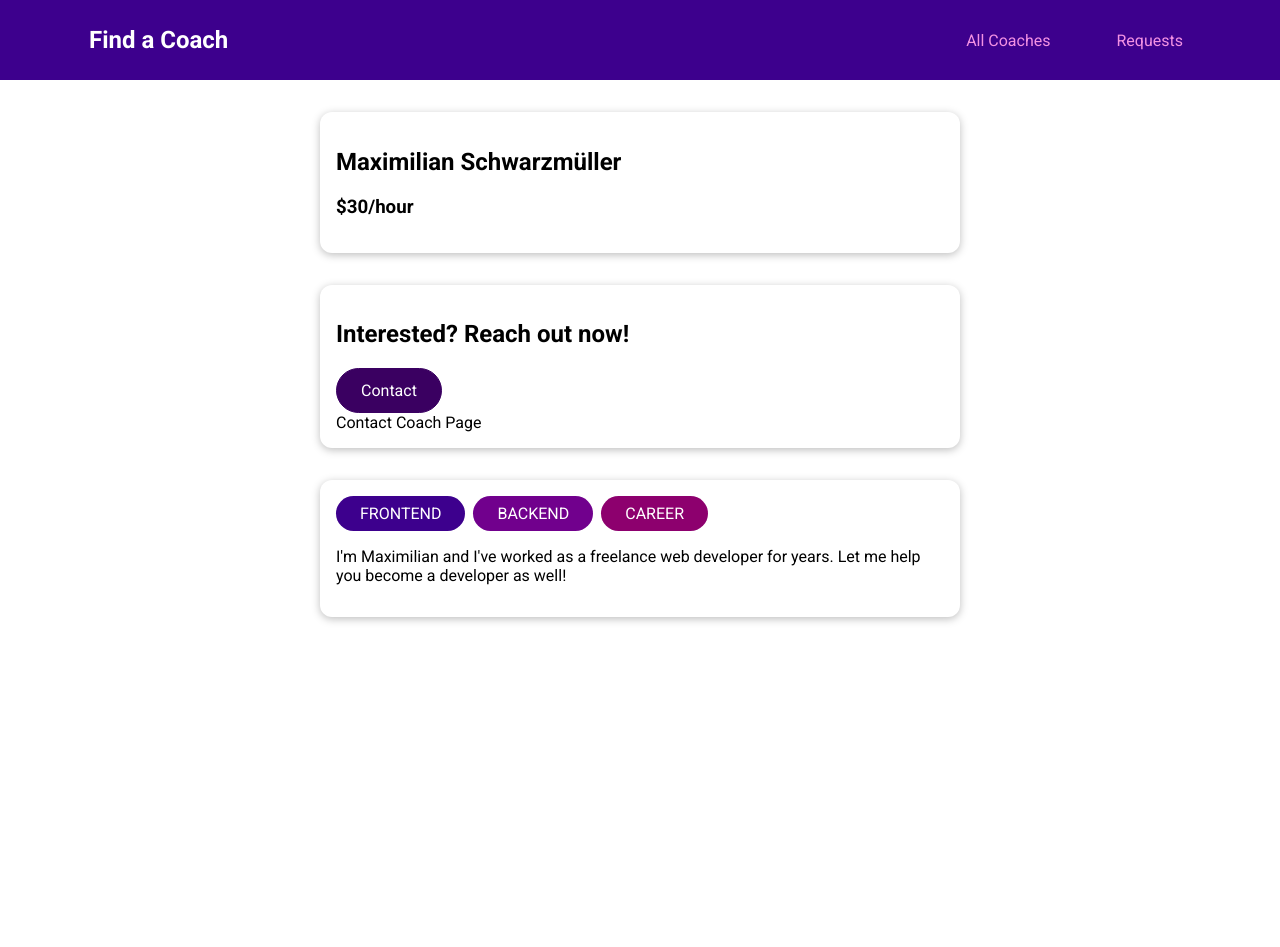
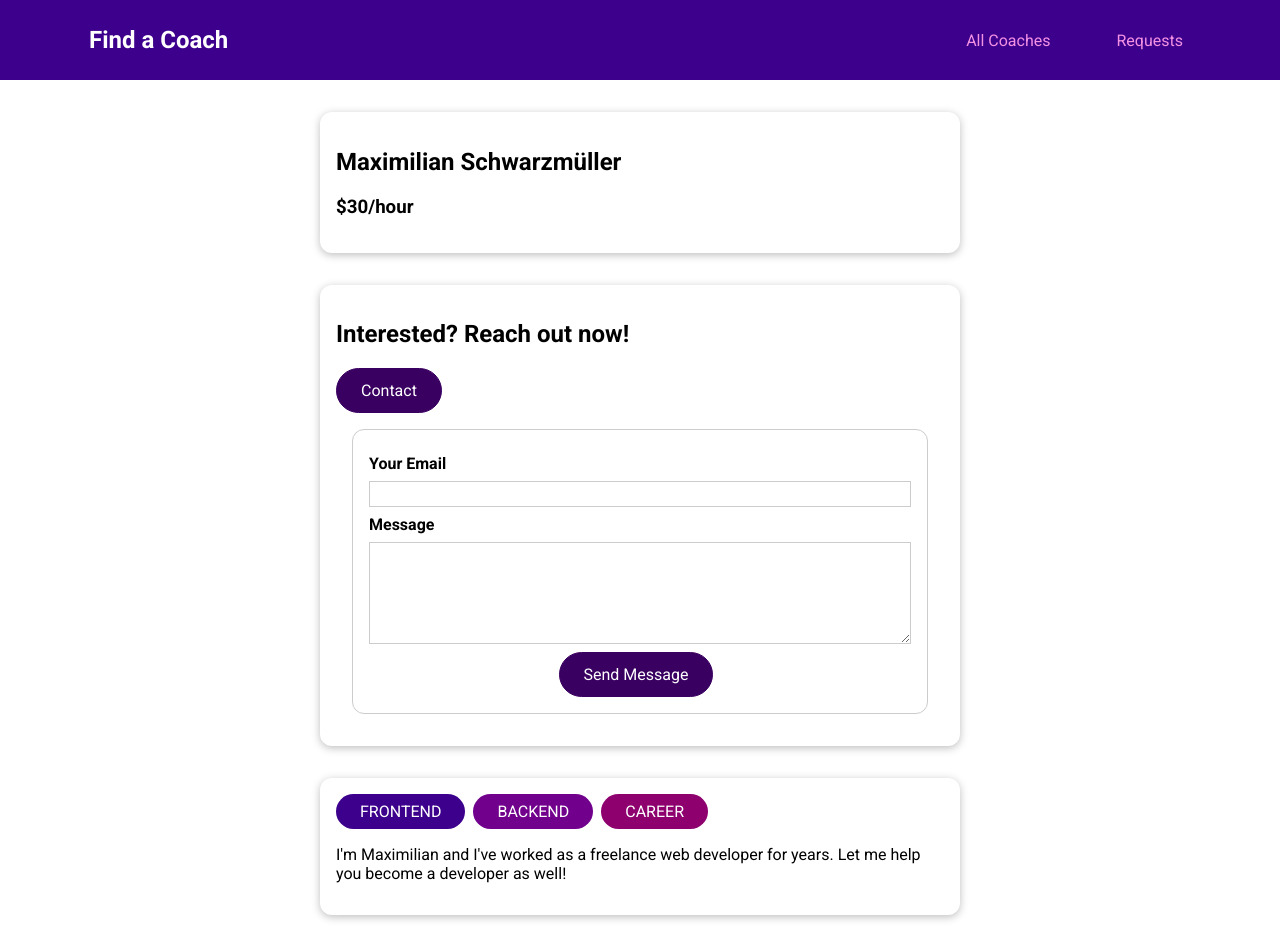
Before and after one commit to rkrohne1991/Find-a-Coach---Vue.js-Vite, a Vue app: page /coaches/c1/contact in a window 1280 px wide. Before the commit the page ends 800 px from the top, so only its background shows below. Built offline with nearby package versions, Linux system fonts and the light colour scheme.

Commit message:
Working on the Contact Form, Storing Requests (Messages) With Vuex

```diff
--- a/src/pages/requests/ContactCoach.vue
+++ b/src/pages/requests/ContactCoach.vue
@@ -1,6 +1,91 @@
 <template>
-  <div>Contact Coach Page</div>
+  <form @submit.prevent="submitForm">
+    <div class="form-control">
+      <label for="email">Your Email</label>
+      <input type="email" id="email" v-model.trim="email" />
+    </div>
+    <div class="form-control">
+      <label for="message">Message</label>
+      <textarea id="message" rows="5" v-model.trim="message" />
+    </div>
+    <div class="actions">
+      <base-button type="submit">Send Message</base-button>
+    </div>
+    <p class="errors" v-if="!formIsValid">
+      Please enter a valid email and non-empty message.
+    </p>
+  </form>
 </template>
+
 <script>
-export default {};
+export default {
+  data() {
+    return { email: "", message: "", formIsValid: true };
+  },
+  methods: {
+    submitForm() {
+      this.formIsValid = true;
+
+      if (
+        this.email === "" ||
+        !this.email.includes("@" || this.message === "")
+      ) {
+        this.formIsValid = false;
+        return;
+      }
+
+      this.$store.dispatch("requests/contactCoach", {
+        email: this.email,
+        message: this.message,
+        coachId: this.$route.params.id,
+      });
+
+      this.$router.replace("/coaches");
+    },
+  },
+};
 </script>
+
+<style scoped>
+form {
+  margin: 1rem;
+  border: 1px solid #ccc;
+  border-radius: 12px;
+  padding: 1rem;
+}
+
+.form-control {
+  margin: 0.5rem 0;
+}
+
+label {
+  font-weight: bold;
+  margin-bottom: 0.5rem;
+  display: block;
+}
+
+input,
+textarea {
+  display: block;
+  width: 100%;
+  font: inherit;
+  border: 1px solid #ccc;
+  padding: 0.15rem;
+}
+
+input:focus,
+textarea:focus {
+  border-color: #3d008d;
+  background-color: #faf6ff;
+  outline: none;
+}
+
+.errors {
+  font-weight: bold;
+  color: red;
+}
+
+.actions {
+  text-align: center;
+}
+</style>
--- a/src/store/modules/requests/actions.js
+++ b/src/store/modules/requests/actions.js
@@ -1 +1,11 @@
-export const actions = {};
+export const actions = {
+  contactCoach(context, payload) {
+    const newRequest = {
+      id: new Date().toISOString(),
+      coachId: payload.coachId,
+      userEmail: payload.email,
+      message: payload.message,
+    };
+    context.commit("addRequest", newRequest);
+  },
+};
--- a/src/store/modules/requests/index.js
+++ b/src/store/modules/requests/index.js
@@ -5,7 +5,7 @@
 const requestsModule = {
   namespaced: true,
   state() {
-    return {};
+    return { requests: [] };
   },
   mutations,
   actions,
--- a/src/store/modules/requests/mutations.js
+++ b/src/store/modules/requests/mutations.js
@@ -1 +1,5 @@
-export const mutations = {};
+export const mutations = {
+  addRequest(state, payload) {
+    state.requests.push(payload);
+  },
+};
```
